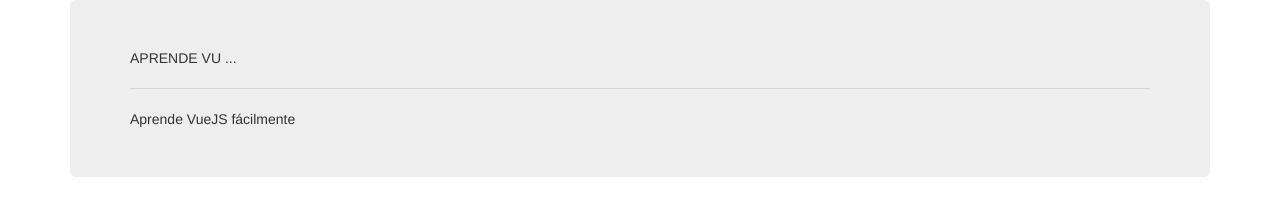
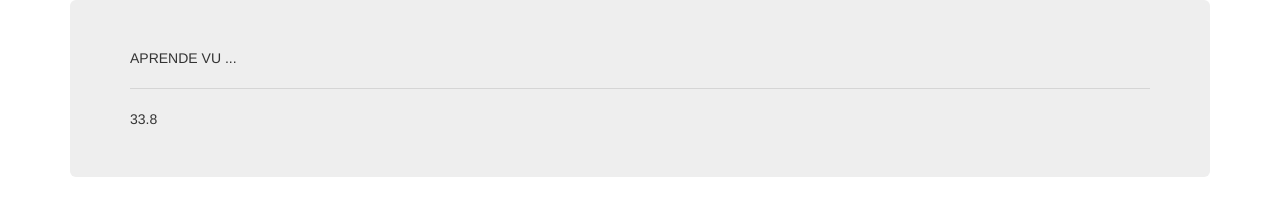
Before and after one commit to SariMelina/Filters, a Vue app: page / in a window 1280 px wide. Shown: the top 201 px of the page. Built offline with nearby package versions, Linux system fonts and the light colour scheme.

Commit message:
Using filters with numbers

```diff
--- a/src/App.vue
+++ b/src/App.vue
@@ -6,7 +6,7 @@
       </span>
       <hr>
       <span>
-        {{ mensaje }}
+        {{ temperatura | toF }}
       </span>
     </div>
   </div>
@@ -16,12 +16,16 @@
 export default {
   data() {
     return {
-      mensaje: 'Aprende VueJS fácilmente'
+      mensaje: 'Aprende VueJS fácilmente',
+      temperatura: 1
     }
   },
   filters: {
     capitalize(mensaje) {
       return mensaje.toUpperCase()
+    },
+    toF (value) {
+      return value * (9/5) + 32
     }
   }
 }
```
